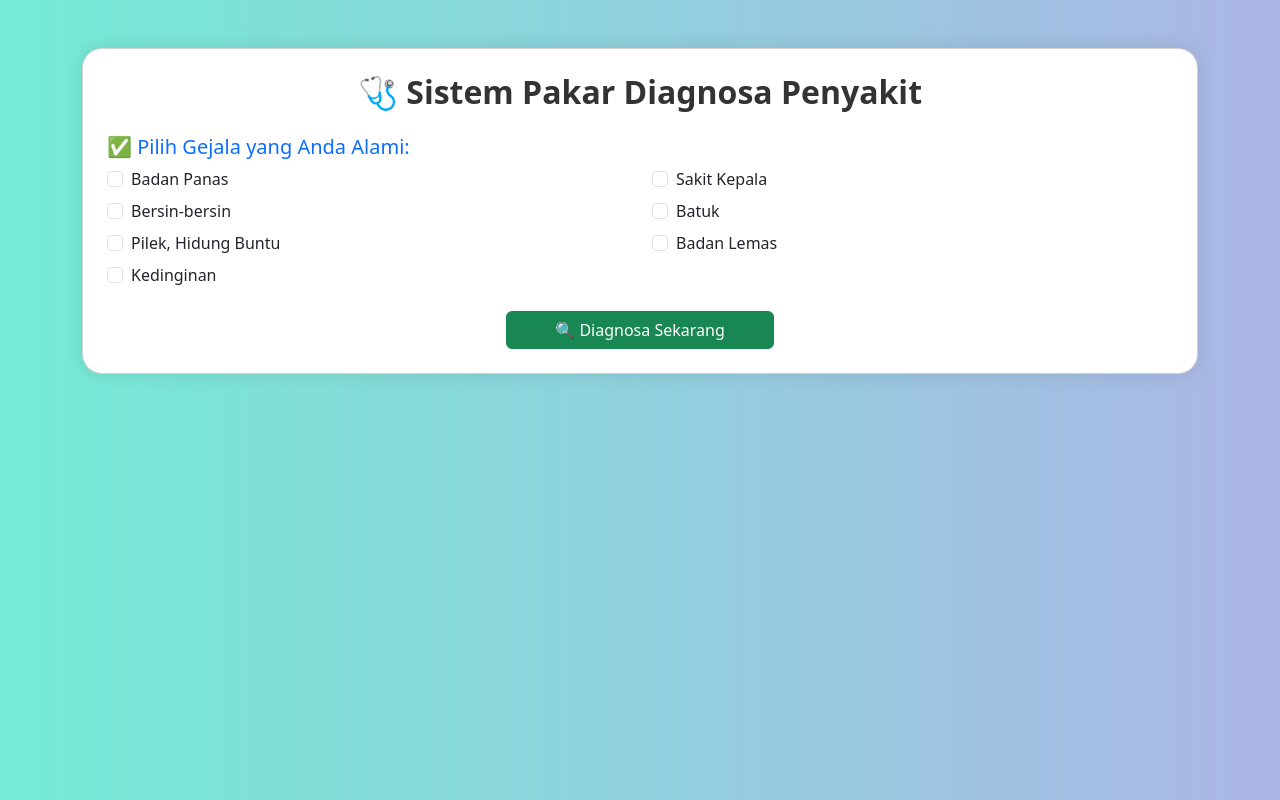
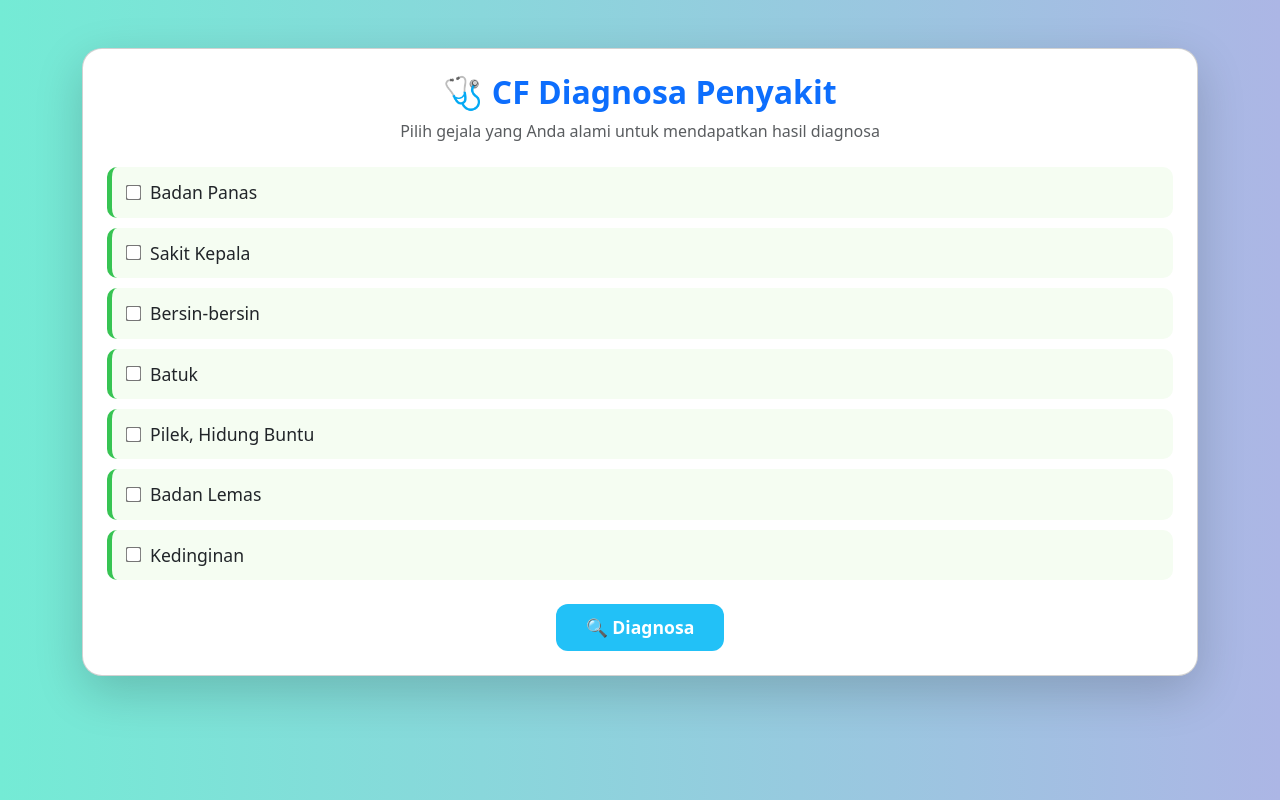
Before and after one commit to fajarRA526/cf_diagnosis_app, a Flask app: page / in a window 1280 px wide. Run offline with Flask 3, Linux system fonts and the light colour scheme.

Commit message:
first commit

```diff
--- a/templates/index.html
+++ b/templates/index.html
@@ -1,9 +1,10 @@
 <!DOCTYPE html>
 <html lang="id">
 <head>
-    <meta charset="UTF-8">
-    <title>Diagnosa Penyakit - Sistem Pakar CF</title>
-    <link rel="stylesheet" href="https://cdn.jsdelivr.net/npm/bootstrap@5.3.3/dist/css/bootstrap.min.css">
+  <meta charset="UTF-8" />
+  <meta name="viewport" content="width=device-width, initial-scale=1.0"/>
+  <title>Diagnosa Penyakit - CF</title>
+  <link rel="stylesheet" href="https://cdn.jsdelivr.net/npm/bootstrap@5.3.3/dist/css/bootstrap.min.css" />
   <style>
     body {
       background: linear-gradient(to right, #74ebd5, #acb6e5);
@@ -16,28 +17,63 @@
       font-weight: bold;
       color: #333;
     }
+    .gejala-list {
+      display: flex;
+      flex-direction: column;
+      gap: 10px;
+    }
+    .gejala-item {
+      background-color: #f5fdf2;
+      border-left: 5px solid #37c453;
+      padding: 12px 15px;
+      border-radius: 10px;
+      font-size: 1.1rem;
+      display: flex;
+      align-items: center;
+      gap: 10px;
+      transition: background 0.3s ease;
+      cursor: pointer;
+    }
+    .gejala-item:hover {
+      background-color: #e4f9e0;
+    }
+    .gejala-item input[type="checkbox"] {
+      transform: scale(1.2);
+    }
+    .btn-diagnosa {
+      background-color: #22c1f7;
+      color: white;
+      font-weight: bold;
+      font-size: 1.1rem;
+      border: none;
+      border-radius: 12px;
+      padding: 10px 30px;
+      transition: background-color 0.3s ease;
+    }
+    .btn-diagnosa:hover {
+      background-color: #1991d3;
+    }
   </style>
 </head>
 <body>
   <div class="container mt-5">
-        <div class="card p-4">
-            <h2 class="text-center mb-4">🩺 Sistem Pakar Diagnosa Penyakit</h2>
+    <div class="card p-4 shadow-lg">
+      <h2 class="text-center text-primary fw-bold mb-2">🩺 CF Diagnosa Penyakit</h2>
+      <p class="text-center text-muted mb-4">Pilih gejala yang Anda alami untuk mendapatkan hasil diagnosa</p>
       <form action="/diagnosa" method="POST">
         <div class="mb-3">
-                    <h5 class="text-primary">✅ Pilih Gejala yang Anda Alami:</h5>
-                    <div class="row">
+          <div class="gejala-list">
             {% for g in gejala %}
-                        <div class="col-md-6">
-                            <div class="form-check mb-2">
-                                <input class="form-check-input" type="checkbox" name="gejala" value="{{ g }}" id="g{{ loop.index }}">
-                                <label class="form-check-label" for="g{{ loop.index }}">{{ g }}</label>
-                            </div>
-                        </div>
+            <label class="gejala-item">
+              <input type="checkbox" name="gejala" value="{{ g }}"> {{ g }}
+            </label>
             {% endfor %}
           </div>
         </div>
-                <div class="text-center">
-                    <button type="submit" class="btn btn-success px-5">🔍 Diagnosa Sekarang</button>
+        <div class="text-center mt-4">
+          <button type="submit" class="btn-diagnosa">
+            🔍 Diagnosa
+          </button>
         </div>
       </form>
     </div>
```
Lines whose indentation alone changed are shown as unchanged.
